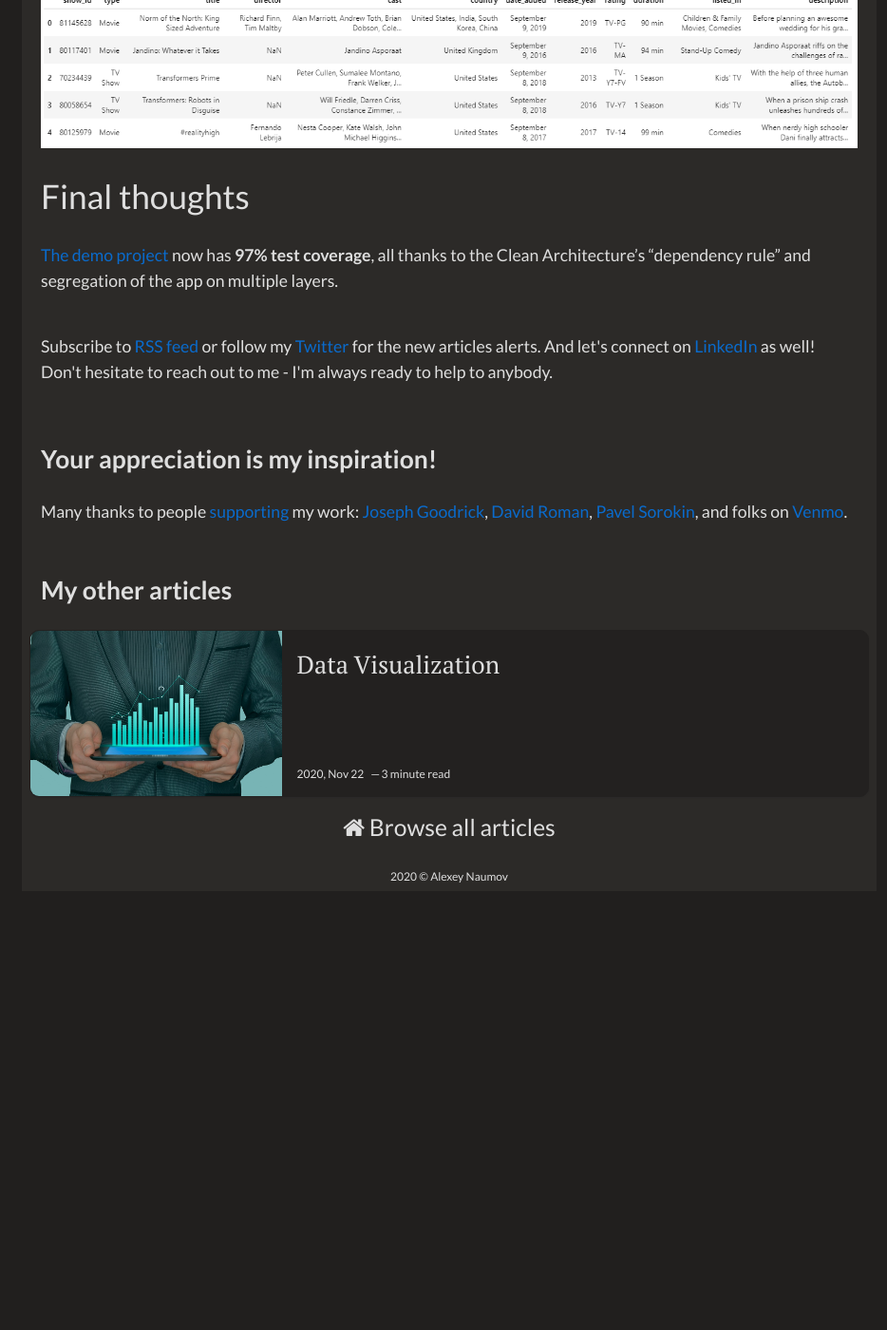
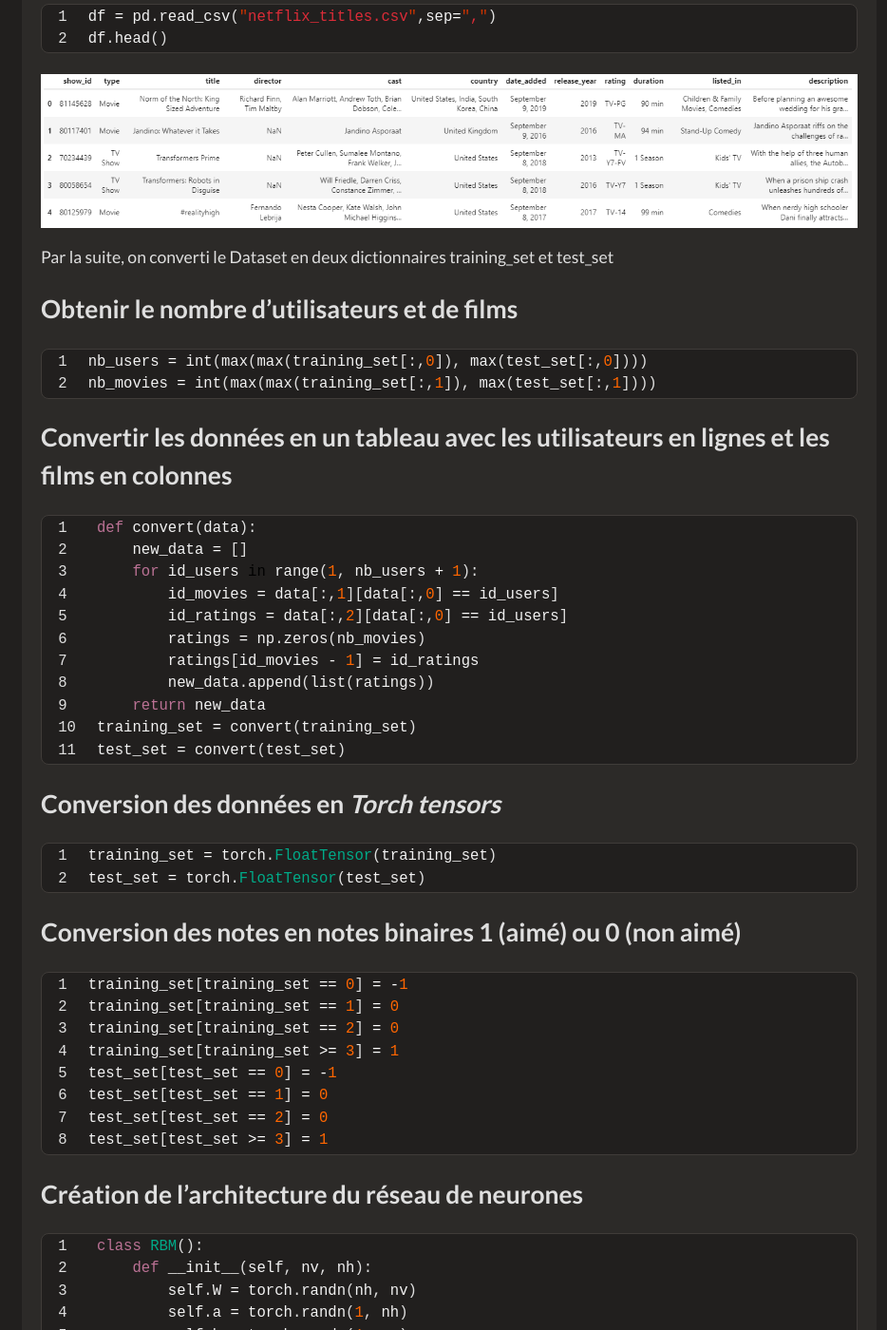
Before and after one commit to MohamedElGuendouz/mohamedelguendouz.github.io, a Jekyll site: the page built from _posts/2020-12-19-Boltzmann-Machines-Netflix.markdown, in a window 1280 px wide and 1400 px high, scrolled down 994 px. Shown: the whole window at 95% size, without its empty margins (167-1101 px from the left). Built offline with Jekyll 4.4.1, drawn with Linux system fonts in a browser that asks for light colours; before the commit the page ends 1932 px from its top, so only the background shows below that; some of the changed text lies outside the part shown.

Commit message:
Update 2020-12-19-Boltzmann-Machines-Netflix.markdown

````diff
--- a/_posts/2020-12-19-Boltzmann-Machines-Netflix.markdown
+++ b/_posts/2020-12-19-Boltzmann-Machines-Netflix.markdown
@@ -15,7 +15,7 @@ Dans le cadre de ce projet, nous allons nous lancer dans la création d'une mach
 
 Pour cela, nous allons commencé par importer les librairies nécessaires.
 
-**Importing** the libraries
+## Importer les librairies
 
 ```python
 import numpy as np
@@ -27,8 +27,8 @@ import torch.optim as optim
 import torch.utils.data
 from torch.autograd import Variable
 ```
-
-Par la suite, nous allons lire le datasets contenant les contenus provenant de Netflix.
+## Lire les données
+Par la suite, nous allons lire le Datasets contenant les contenus provenant de Netflix.
 
 ```python
 df = pd.read_csv("netflix_titles.csv",sep=",")
@@ -36,6 +36,116 @@ df.head()
 ```
 ![](../assets/img/post2_2.PNG)
 
+
+Par la suite, on converti le Dataset en deux dictionnaires training_set et test_set
+
+## Obtenir le nombre d'utilisateurs et de films
+```python
+nb_users = int(max(max(training_set[:,0]), max(test_set[:,0])))
+nb_movies = int(max(max(training_set[:,1]), max(test_set[:,1])))
+```
+## Convertir les données en un tableau avec les utilisateurs en lignes et les films en colonnes
+
+```python
+def convert(data):
+    new_data = []
+    for id_users in range(1, nb_users + 1):
+        id_movies = data[:,1][data[:,0] == id_users]
+        id_ratings = data[:,2][data[:,0] == id_users]
+        ratings = np.zeros(nb_movies)
+        ratings[id_movies - 1] = id_ratings
+        new_data.append(list(ratings))
+    return new_data
+training_set = convert(training_set)
+test_set = convert(test_set)
+```
+
+## Conversion des données en *Torch tensors*
+```python
+training_set = torch.FloatTensor(training_set)
+test_set = torch.FloatTensor(test_set)
+```
+
+## Conversion des notes en notes binaires 1 (aimé) ou 0 (non aimé)
+
+```python
+training_set[training_set == 0] = -1
+training_set[training_set == 1] = 0
+training_set[training_set == 2] = 0
+training_set[training_set >= 3] = 1
+test_set[test_set == 0] = -1
+test_set[test_set == 1] = 0
+test_set[test_set == 2] = 0
+test_set[test_set >= 3] = 1
+```
+
+## Création de l'architecture du réseau de neurones
+
+```python
+class RBM():
+    def __init__(self, nv, nh):
+        self.W = torch.randn(nh, nv)
+        self.a = torch.randn(1, nh)
+        self.b = torch.randn(1, nv)
+    def sample_h(self, x):
+        wx = torch.mm(x, self.W.t())
+        activation = wx + self.a.expand_as(wx)
+        p_h_given_v = torch.sigmoid(activation)
+        return p_h_given_v, torch.bernoulli(p_h_given_v)
+    def sample_v(self, y):
+        wy = torch.mm(y, self.W)
+        activation = wy + self.b.expand_as(wy)
+        p_v_given_h = torch.sigmoid(activation)
+        return p_v_given_h, torch.bernoulli(p_v_given_h)
+    def train(self, v0, vk, ph0, phk):
+        self.W += (torch.mm(v0.t(), ph0) - torch.mm(vk.t(), phk)).t()
+        self.b += torch.sum((v0 - vk), 0)
+        self.a += torch.sum((ph0 - phk), 0)
+```
+```python
+nv = len(training_set[0])
+nh = 100
+batch_size = 100
+rbm = RBM(nv, nh)
+
+```
+## Entraîner le RBM
+```python
+nb_epoch = 10
+for epoch in range(1, nb_epoch + 1):
+    train_loss = 0
+    s = 0.
+    for id_user in range(0, nb_users - batch_size, batch_size):
+        vk = training_set[id_user:id_user+batch_size]
+        v0 = training_set[id_user:id_user+batch_size]
+        ph0,_ = rbm.sample_h(v0)
+        for k in range(10):
+            _,hk = rbm.sample_h(vk)
+            _,vk = rbm.sample_v(hk)
+            vk[v0<0] = v0[v0<0]
+        phk,_ = rbm.sample_h(vk)
+        rbm.train(v0, vk, ph0, phk)
+        train_loss += torch.mean(torch.abs(v0[v0>=0] - vk[v0>=0]))
+        s += 1.
+    print('epoch: '+str(epoch)+' loss: '+str(train_loss/s))
+```
+
+## Tester le RBM
+```python
+test_loss = 0
+s = 0.
+for id_user in range(nb_users):
+    v = training_set[id_user:id_user+1]
+    vt = test_set[id_user:id_user+1]
+    if len(vt[vt>=0]) > 0:
+        _,h = rbm.sample_h(v)
+        _,v = rbm.sample_v(h)
+        test_loss += torch.mean(torch.abs(vt[vt>=0] - v[vt>=0]))
+        s += 1.
+print('test loss: '+str(test_loss/s))
+```
+
+
 # Final thoughts
 
 [The demo project](https://github.com/nalexn/clean-architecture-swiftui) now has **97% test coverage**, all thanks to the Clean Architecture's "dependency rule" and segregation of the app on multiple layers.
````
